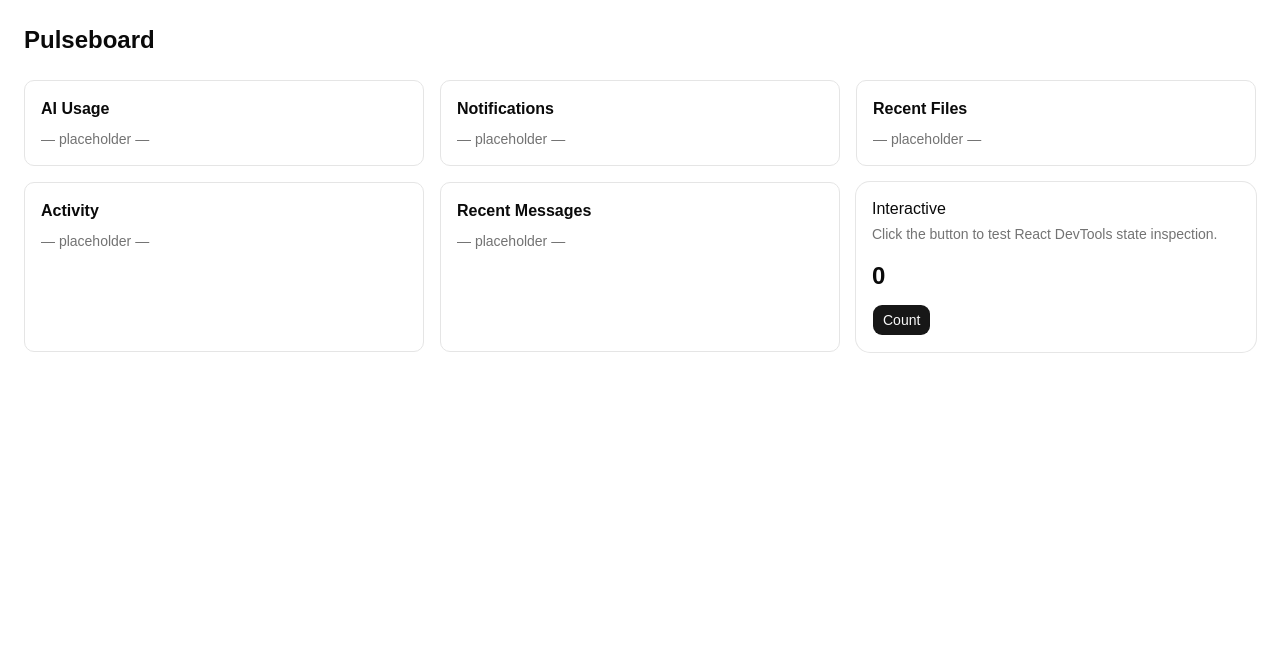
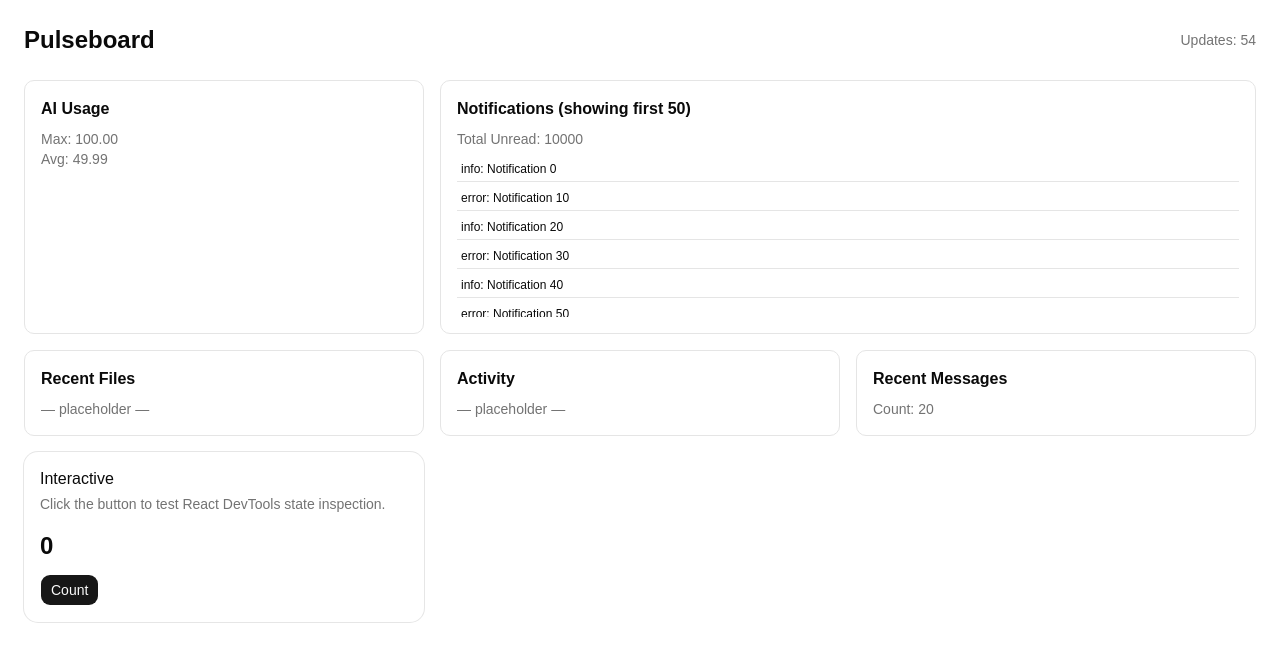
Before and after one commit to satoshiman/pulseboard, a React (Vite) app: page /dashboard in a window 1280 px wide. Shown: the top 662 px of the page. Built offline with nearby package versions, Linux system fonts and the light colour scheme.

Commit message:
feat: add ati-pattern task5

```diff
--- a/src/features/dashboard/ui/Dashboard.tsx
+++ b/src/features/dashboard/ui/Dashboard.tsx
@@ -1,4 +1,4 @@
-import { useState } from "react";
+import { useState, useEffect } from "react";
 
 import { Button } from "@/components/ui/button";
 import {
@@ -8,21 +8,76 @@ import {
   CardHeader,
   CardTitle,
 } from "@/components/ui/card";
+import { useAppContext } from "@/shared/context/AppContext";
 
+// Fixed timestamp for anti-pattern demo (avoiding lint error)
+const NOW = Date.now();
+
+// ❌ Anti-pattern: Computed values TRONG render loop
+// Mỗi render đều chạy lại những phép tính này:
+// - filter notifications O(100k) = ~30ms
+// - groupByDate O(100k log 100k) = ~80ms
+// - filter + sort messages O(20k log 20k) = ~25ms
+// - Math.max analytics O(10k) = ~5ms
+// - reduce analytics O(10k) = ~5ms
+// Tổng: ~145ms mỗi render
 export function Dashboard() {
+  const { notifications, messages, analytics } = useAppContext();
+  const [forceUpdate, setForceUpdate] = useState(0);
+
+  // Simulate notification flood - trigger re-render every 100ms
+  useEffect(() => {
+    const interval = setInterval(() => {
+      setForceUpdate((prev) => prev + 1);
+    }, 100);
+    return () => clearInterval(interval);
+  }, []);
+
+  // Mỗi render đều chạy lại những phép tính này:
+  const unreadNotifications = notifications.filter((n) => !n.read); // O(n)
+  const totalUnread = unreadNotifications.length; // O(n)
+
+  const recentMessages = messages
+    .filter((m) => NOW - m.timestamp < 86400000) // O(n)
+    .sort((a, b) => b.timestamp - a.timestamp) // O(n log n)
+    .slice(0, 20); // O(1)
+
+  const analyticsMax = Math.max(...analytics.map((a) => a.value)); // O(n)
+  const analyticsAvg =
+    analytics.reduce((s, a) => s + a.value, 0) / analytics.length; // O(n)
+
   return (
     <div className="p-6">
       <div className="flex items-center justify-between mb-6">
         <h1 className="text-2xl font-bold">Pulseboard</h1>
+        <span className="text-sm text-muted-foreground">
+          Updates: {forceUpdate}
+        </span>
       </div>
       <div className="grid grid-cols-3 gap-4">
         <div className="border rounded-lg p-4">
           <h3 className="font-semibold mb-2">AI Usage</h3>
-          <p className="text-sm text-muted-foreground">— placeholder —</p>
+          <p className="text-sm text-muted-foreground">
+            Max: {analyticsMax.toFixed(2)}
+          </p>
+          <p className="text-sm text-muted-foreground">
+            Avg: {analyticsAvg.toFixed(2)}
+          </p>
         </div>
-        <div className="border rounded-lg p-4">
-          <h3 className="font-semibold mb-2">Notifications</h3>
-          <p className="text-sm text-muted-foreground">— placeholder —</p>
+        <div className="border rounded-lg p-4 col-span-2">
+          <h3 className="font-semibold mb-2">
+            Notifications (showing first 50)
+          </h3>
+          <p className="text-sm text-muted-foreground mb-2">
+            Total Unread: {totalUnread}
+          </p>
+          <div className="max-h-40 overflow-y-auto text-xs space-y-1">
+            {unreadNotifications.slice(0, 50).map((n) => (
+              <div key={n.id} className="p-1 border-b">
+                {n.type}: {n.title}
+              </div>
+            ))}
+          </div>
         </div>
         <div className="border rounded-lg p-4">
           <h3 className="font-semibold mb-2">Recent Files</h3>
@@ -34,7 +89,9 @@ export function Dashboard() {
         </div>
         <div className="border rounded-lg p-4">
           <h3 className="font-semibold mb-2">Recent Messages</h3>
-          <p className="text-sm text-muted-foreground">— placeholder —</p>
+          <p className="text-sm text-muted-foreground">
+            Count: {recentMessages.length}
+          </p>
         </div>
         <Card>
           <CardHeader>
--- a/src/router.tsx
+++ b/src/router.tsx
@@ -1,5 +1,6 @@
 import { createBrowserRouter, RouterProvider } from "react-router-dom";
 import { Dashboard } from "@/features/dashboard/ui/Dashboard";
+import { AppProvider } from "@/shared/context/AppContext";
 import App from "./App";
 
 const router = createBrowserRouter([
@@ -9,7 +10,11 @@ const router = createBrowserRouter([
   },
   {
     path: "/dashboard",
-    element: <Dashboard />,
+    element: (
+      <AppProvider>
+        <Dashboard />
+      </AppProvider>
+    ),
   },
 ]);
 
--- /dev/null
+++ b/src/shared/context/AppContext.tsx
@@ -0,0 +1,83 @@
+import { createContext, useContext } from "react";
+import type { ReactNode } from "react";
+import type { Notification, Message, AnalyticsDataPoint } from "../types";
+
+interface AppContextType {
+  notifications: Notification[];
+  messages: Message[];
+  analytics: AnalyticsDataPoint[];
+}
+
+const AppContext = createContext<AppContextType | undefined>(undefined);
+
+// Generate large mock datasets
+const generateNotifications = (count: number): Notification[] => {
+  const types: Notification["type"][] = ["info", "warning", "error", "success"];
+  const now = Date.now();
+
+  return Array.from({ length: count }, (_, i) => ({
+    id: `notif-${i}`,
+    type: types[i % 4],
+    title: `Notification ${i}`,
+    message: `This is notification message ${i}`,
+    timestamp: now - i * 1000,
+    read: i % 10 !== 0, // 10% unread
+  }));
+};
+
+const generateMessages = (count: number): Message[] => {
+  const now = Date.now();
+
+  return Array.from({ length: count }, (_, i) => ({
+    id: `msg-${i}`,
+    chatId: `chat-${i % 100}`,
+    sender: `user-${i % 50}`,
+    content: `Message content ${i}`,
+    timestamp: now - i * 5000,
+    isStreaming: false,
+    reactions: {},
+  }));
+};
+
+const generateAnalytics = (count: number): AnalyticsDataPoint[] => {
+  const metrics: AnalyticsDataPoint["metric"][] = [
+    "usage",
+    "activity",
+    "latency",
+    "cost",
+  ];
+  const now = Date.now();
+
+  return Array.from({ length: count }, (_, i) => ({
+    timestamp: now - i * 60000,
+    metric: metrics[i % 4],
+    value: Math.random() * 100,
+  }));
+};
+
+// Generate large datasets
+const mockNotifications = generateNotifications(100000);
+const mockMessages = generateMessages(20000);
+const mockAnalytics = generateAnalytics(10000);
+
+export function AppProvider({ children }: { children: ReactNode }) {
+  return (
+    <AppContext.Provider
+      value={{
+        notifications: mockNotifications,
+        messages: mockMessages,
+        analytics: mockAnalytics,
+      }}
+    >
+      {children}
+    </AppContext.Provider>
+  );
+}
+
+export function useAppContext() {
+  const context = useContext(AppContext);
+  if (!context) {
+    throw new Error("useAppContext must be used within AppProvider");
+  }
+  return context;
+}
```
